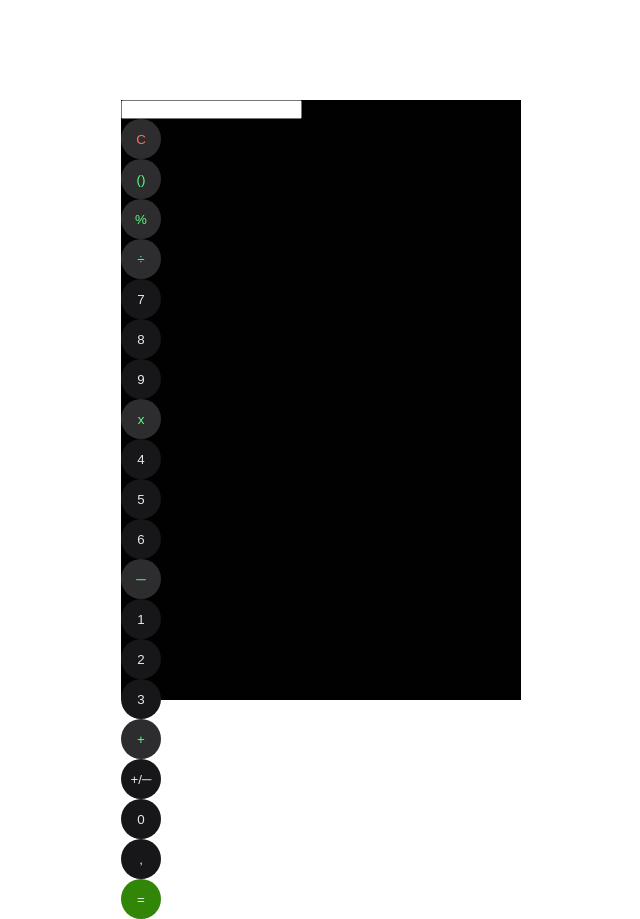
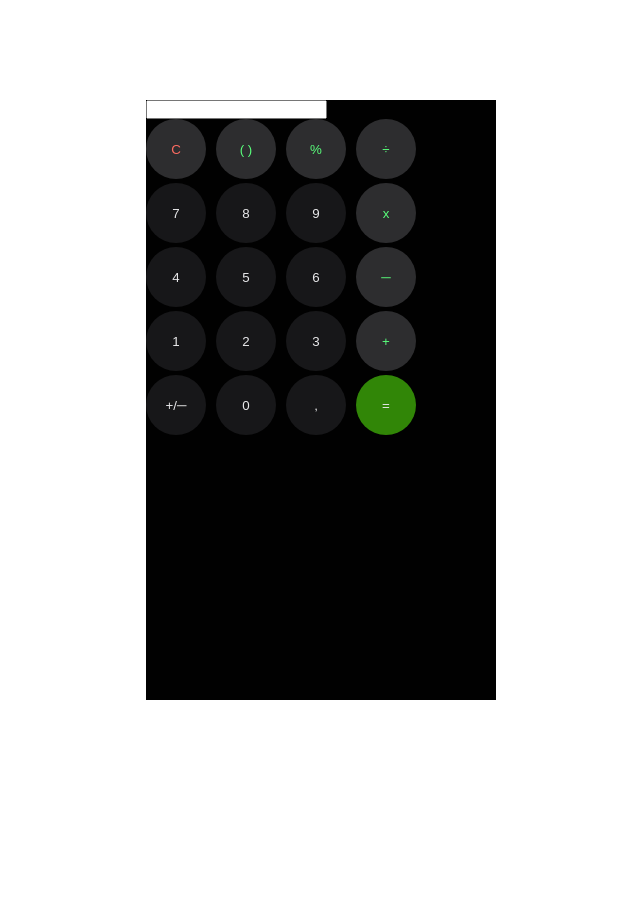
Before and after one commit to cneto2001/CalculatorWebPage, a plain HTML site: page index.html in a window 1280 px wide. Shown: the whole page, without its empty margins (319-959 px from the left). After the commit the page ends 800 px from the top, so only its background shows below. Drawn offline with Linux system fonts and the light colour scheme.

Commit message:
Button Display

```diff
--- a/style.css
+++ b/style.css
@@ -23,10 +23,19 @@ body {
     display: flex;
     flex-direction: column;
 
-    width: 400px;
+    width: 350px;
     height: 600px;
 
     background-color: var(--bg-color-primary);
+}
+
+.buttonSection {
+    display: grid;
+    grid-template-rows: repeat(5, 0.2fr);
+    grid-template-columns: repeat(4, 0.2fr);
+
+    column-gap: 0;
+    row-gap: 4px;
 }
 
 button {
@@ -41,8 +50,8 @@ button {
 }
 
 .insertButton, .functionButton, #resultButton {
-    width: 40px;
-    height: 40px;
+    width: 60px;
+    height: 60px;
 
     color: #e8e8ea;
 }
```
Also changed, not shown: index.html (+1 -1 lines).
